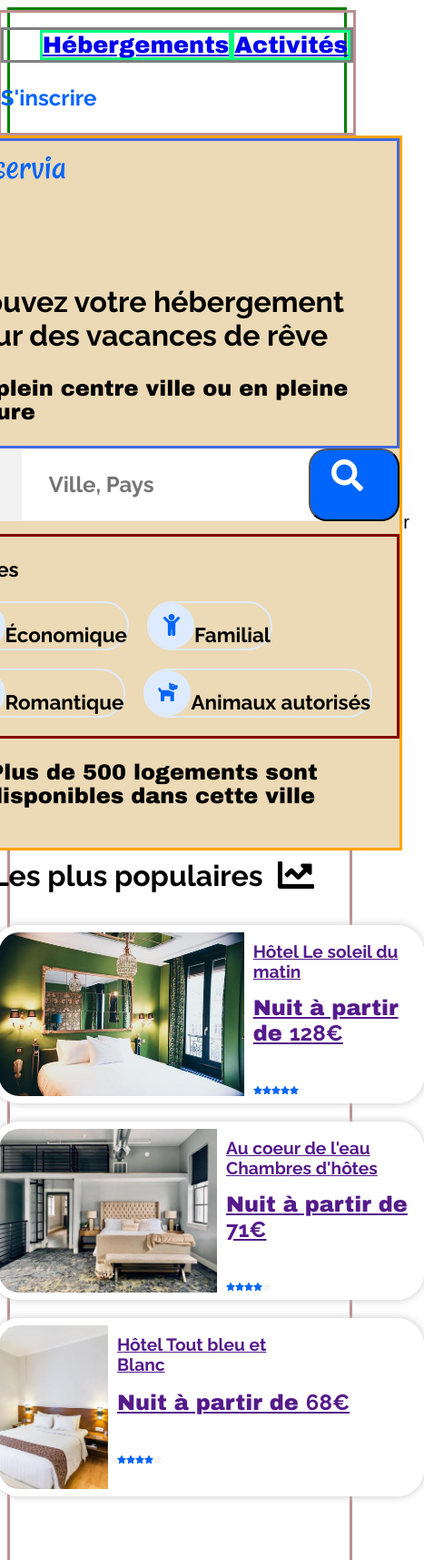
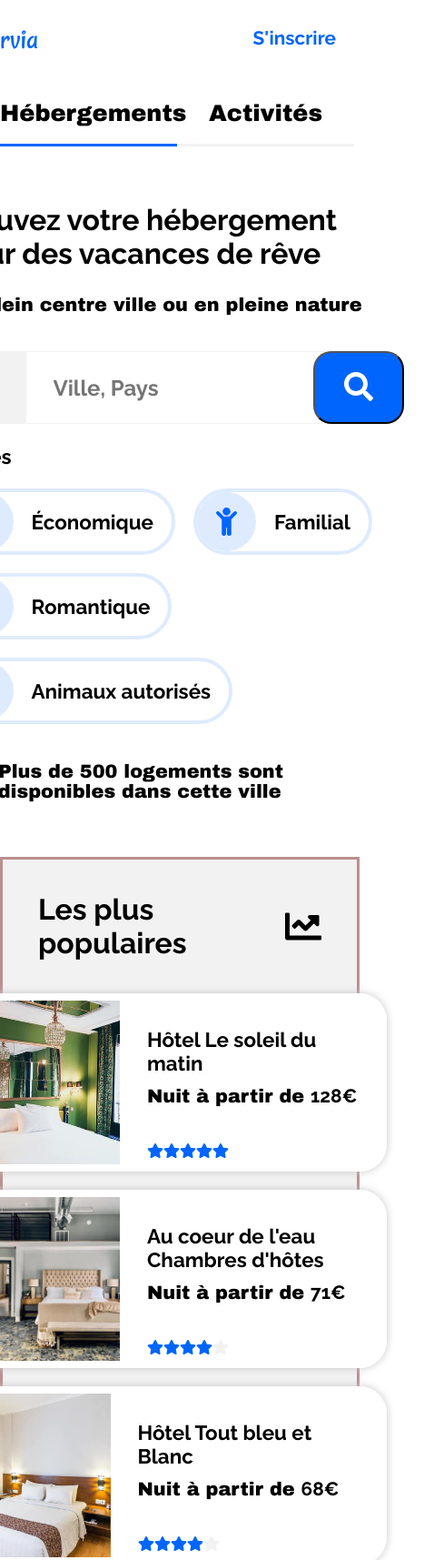
Before and after one commit to toops61/StephaneMaulave_2_29032021, a plain HTML site: page index.html in a window 390 px wide. Shown: the top 1715 px of the page at 91% size, 467 px wide, since content can reach past the window. Drawn offline with Linux system fonts and the light colour scheme; a web font is replaced by a local one.

Commit message:
corrections version mobile

```diff
--- a/styleMobile.css
+++ b/styleMobile.css
@@ -10,6 +10,8 @@
 
 body {
     font-family: 'Raleway', "Arial Black", Arial, Verdana, sans-serif;
+    margin-left: 0;
+    margin-right: 0;
 }
 
 h2 {
@@ -23,12 +25,16 @@ h3 {
 }
 
 h4 {
-    font-size: 1.2em;
+    font-size: 1.4em;
     font-family: 'Raleway Bold';
 }
 
-input, p {
+input {
     font-size: 1.5em;
+}
+
+p {
+    font-size: 1.3em;
 }
 
 strong {
@@ -39,36 +45,57 @@ strong {
     font-size: 1.7em;
 }
 
+a {
+    text-decoration: none;
+    color: black;
+}
 /* ------------------------------ header ------------------------------ */
 header {
-    height: 900px;
     display: flex;
     flex-direction: column;
     align-items: center;
-    border: solid green;
 }
 
 /* menu cliquable nav en haut */
 
 .menu_ancres {
-    border: solid rosybrown;
+    width: 100%;
+    display: flex;
+    flex-direction: column-reverse;
 }
 
 .menu_ancres ul {
     display: flex;
-    border: solid grey;
+    justify-content: center;
+    padding-left: 0;
+    padding-top: 20px;
 }
 
 .menu_ancres li {
     display: inline-block;
-    margin-left: 0;
+    width: 50%;
     font-size: 1.6em;
-    border: solid springgreen;
+    text-align: center;
+    padding-bottom: 20px;
+    border-bottom: solid #F2F2F2;
+}
+
+.menu_ancres li:first-child {
+    color: #0065FC;
+    border-bottom: solid #0065FC;
+}
+
+.menu_ancres a:active {
+    color: #0065FC;
+    border-bottom: solid #0065FC;
+    padding-bottom: 20px;
 }
 
 .menu_ancres p {
     font-family: 'Raleway Bold';
     color: #0065FC;
+    align-self: flex-end;
+    margin-right: 20px;
 }
 
 /* left side of the header */
@@ -76,40 +103,35 @@ header {
     display: flex;
     flex-direction: column;
     align-items: center;
-    border: solid orange;
-    background-color: rgb(236, 217, 181);
+    margin: 20px;
 }
 
 /* reservia description */
-.presentation {
-    border: solid royalblue;
-}
-
 .presentation img {
+    position: absolute;
     width: 25%;
-    margin-bottom: 15%;
+    top: 20px;
 }
 
 /* city search bar */
 .search {
     height: 80px;
-    width: auto;
-    margin-bottom: 3%;
+    margin-top: 20px;
     display: flex;
 }
 
 .place_icon {
     background-color: #F2F2F2;
     text-align: center;
-    padding: 25px 25px;
+    padding: 25px 30px;
     border-radius: 20px 0 0 20px;
 }
 
 .place_icon img {
     width: 22px;
 }
+
 .search input {
-    width: auto;
     border: 1px solid #F2F2F2;
     padding-left: 30px;
     font-family: 'Raleway Bold';
@@ -124,14 +146,13 @@ header {
 }
 
 .search_btn img {
-    width: 35px;
-    margin-top: -18px;
-    margin-left: -15px;
+    width: 32px;
     z-index: 1;
 }
 
 .search_btn p {
    position: absolute;
+   color: white;
     z-index: -2;
 }
 
@@ -139,15 +160,14 @@ header {
 .filters {
     display: flex;
     flex-wrap: wrap;
-    border: solid maroon;
 }
 
 .filters--btn {
-    border: solid #DEEBFF 2px;
+    border: solid #DEEBFF 4px;
     width: auto;
-    height: 50px;
+    height: 65px;
     display: flex;
-    border-radius: 30px;
+    border-radius: 40px;
     margin-right: 20px;
     margin-bottom: 20px;
 }
@@ -155,8 +175,8 @@ header {
 .filters--pict {
     background-color: #DEEBFF;
     text-align: center;
-    width: 50px;
-    height: 50px;
+    width: 65px;
+    height: 65px;
     border-radius: 50%;
 }
 
@@ -167,6 +187,7 @@ header {
 .filters p {
     font-family: 'Raleway Bold';
     font-size: 1.4em;
+    margin: 20px 20px 20px 20px;
 }
 
 /*icon bubbles*/
@@ -196,17 +217,17 @@ header {
 }
 
 .info-bulle {
-    height: 25px;
-    width: 25px;
+    height: 30px;
+    width: 30px;
     border-radius: 50%;
     border: solid #F2F2F2;
     text-align: center;
-    margin: 8px 15px 0px 0px;
+    margin: 22px 15px 0px 10px;
 }
 
 .info-bulle img {
-    height: 50%;
-    margin-top: 20%;
+    width: 6px;
+    margin-top: 5px;
 }
 
 /* ------------------------------ Main section with "hébergements" ------------------------------ */
@@ -226,21 +247,23 @@ main {
 .hebergements--city {
     display: flex;
     flex-direction: column;
+    align-items: center;
     padding: 30px 30px 0px;
     border-radius: 20px;
+    border: solid red;
 }
 
 .hebergements--city--cards {
     display: flex;
-    justify-content: space-between;
-    flex-wrap: wrap;
+    flex-direction: column;
+    align-items: center;
 }
 
 .cards {
     display: block;
-    width: 215px;
-    height: 155px;
-    border: 4px solid white;
+    width: 440px;
+    height: 250px;
+    border: 8px solid white;
     position: relative;
     border-radius: 20px;
     overflow: hidden;
@@ -253,15 +276,15 @@ main {
 }
 
 .img-upper {
-    object-position: 0px -20px;
+    object-position: 0px -80px;
 }
 
 #laMer {
-    object-position: 0px -60px;
+    object-position: 0px -140px;
 }
 
 #amina {
-    object-position: 0px -115px;
+    object-position: 0px -260px;
 }
 
 .cards--legend {
@@ -282,31 +305,28 @@ main {
 }
 
 .stars-bar {
-    width: 50px;
+    width: 150px;
     display: flex;
-    margin-top: -5px;
+    margin-top: -10px;
 }
 
 .stars-bar img {
-    width: 10px;
+    width: 18px;
 }
 
-.hebergements--city a:hover {
-    color: #0065FC;
-}
-
-/* les plus populaires : aside */
+/* les plus populaires */
 .hebergements--popular {
     display: flex;
     flex-direction: column;
-    margin-left: -20px;
+    align-items: center;
+    background-color: #F2F2F2;
 }
 
 .hebergements--popular--title {
     display: flex;
     justify-content: space-between;
-    margin-bottom: 10px;
-    width: 90%;
+    margin: 10px;
+    width: 80%;
 }
 
 .hebergements--popular--title img {
@@ -314,7 +334,7 @@ main {
 }
 
 .cards-popular {
-    width: 460px;
+    width: 440px;
     height: 180px;
     border: 8px solid white;
     border-radius: 30px;
@@ -325,51 +345,48 @@ main {
 }
 
 .cards-popular--img {
+    width: 35%;
     height: 100%;
     object-fit: cover;
 }
 
 .popular--legend {
-    width: 60%;
+    width: 65%;
     height: 100%;
     background-color: white;
     border-radius: 0 17px 17px 0;
-    padding-left: 10px;
+    padding-left: 30px;
     display: flex;
     flex-direction: column;
 }
 
-.popular--legend h4 {
-    margin-top: 10px;
-}
-
-.popular--legend p {
-    margin-top: -10px;
+.popular--legend p, .cards--legend p {
+    margin-top: -20px;
 }
 
 .popular--stars-bar {
-    width: 50px;
+    width: 150px;
     display: flex;
     margin-top: 20px;
 }
 
 .popular--stars-bar img {
-    width: 10px;
+    width: 18px;
+}
+
+.hebergements--city h3, .hebergements--city h2 {
+    align-self: flex-start;
+    margin-left: 40px;
 }
 
 /* ------------------------------ Section2 ancre activities ------------------------------ */
-#activites {
-    padding: 20px 10px;
-}
-
 .activites--boxes {
     display: flex;
-    justify-content: space-between;
-    flex-wrap: wrap;
+    flex-direction: column;
+    align-items: center;
 }
 
 .activites--cards {
-    display: block;
     position: relative;
     height: 310px;
     width: 220px;
@@ -452,10 +469,6 @@ main {
     margin-top: 10px;
 }
 
-#activites a:hover {
-    color: #0065FC;
-}
-
   /* ------------------------------ Footer ------------------------------ */
   footer {
       margin: 10px -30px 0 -30px;
```
